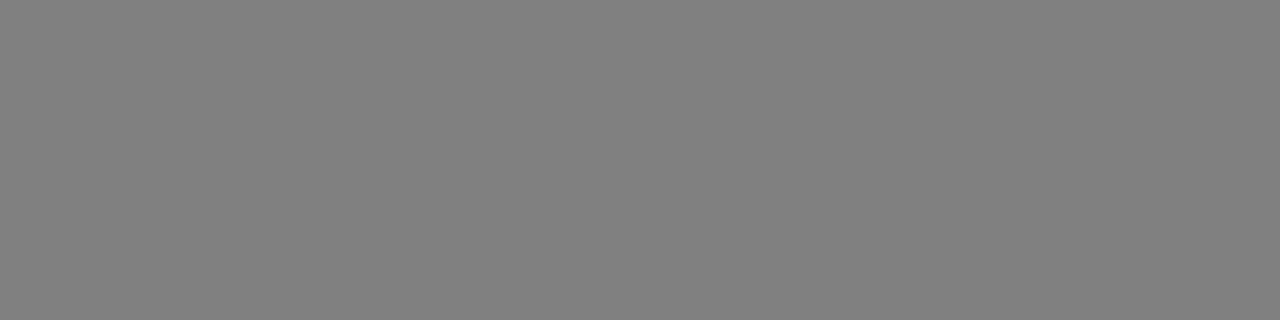
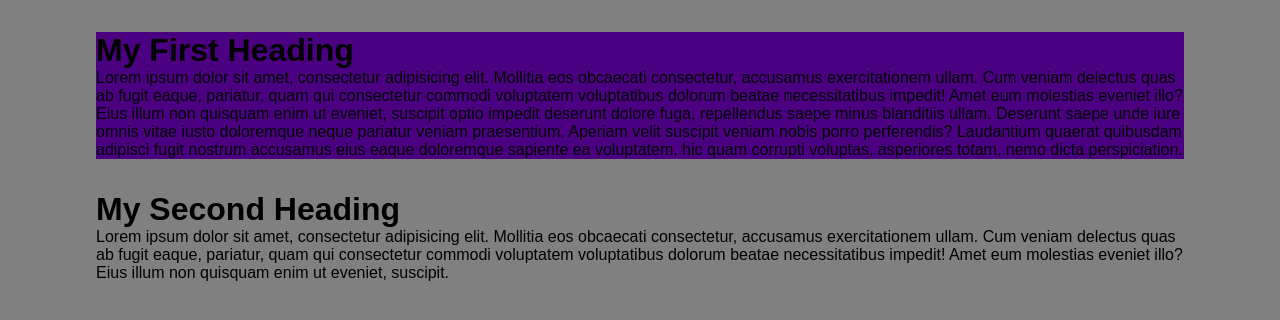
Before and after one commit to Saroj-Kumarr/21-Days-Challenge-Conquering-Responsive-Layouts, a plain HTML site: page index.html in a window 1280 px wide. Drawn offline with Linux system fonts and the light colour scheme.

Commit message:
3 days completed

```diff
--- a/index.html
+++ b/index.html
@@ -35,7 +35,37 @@
       </div>
     </div> -->
 
+    <div class="main-containter">
+      <div class="first-container">
+        <h1>My First Heading</h1>
+        <p>
+          Lorem ipsum dolor sit amet, consectetur adipisicing elit. Mollitia eos
+          obcaecati consectetur, accusamus exercitationem ullam. Cum veniam
+          delectus quas ab fugit eaque, pariatur, quam qui consectetur commodi
+          voluptatem voluptatibus dolorum beatae necessitatibus impedit! Amet
+          eum molestias eveniet illo? Eius illum non quisquam enim ut eveniet,
+          suscipit optio impedit deserunt dolore fuga, repellendus saepe minus
+          blanditiis ullam. Deserunt saepe unde iure omnis vitae iusto
+          doloremque neque pariatur veniam praesentium. Aperiam velit suscipit
+          veniam nobis porro perferendis? Laudantium quaerat quibusdam adipisci
+          fugit nostrum accusamus eius eaque doloremque sapiente ea voluptatem,
+          hic quam corrupti voluptas, asperiores totam, nemo dicta
+          perspiciation.
+        </p>
+      </div>
 
+      <div class="second-container">
+        <h1>My Second Heading</h1>
+        <p>
+          Lorem ipsum dolor sit amet, consectetur adipisicing elit. Mollitia eos
+          obcaecati consectetur, accusamus exercitationem ullam. Cum veniam
+          delectus quas ab fugit eaque, pariatur, quam qui consectetur commodi
+          voluptatem voluptatibus dolorum beatae necessitatibus impedit! Amet
+          eum molestias eveniet illo? Eius illum non quisquam enim ut eveniet,
+          suscipit.
+        </p>
+      </div>
+    </div>
 
 
   </body>
--- a/style.css
+++ b/style.css
@@ -32,16 +32,23 @@ body {
   font-size: 1em;
 } */
 
-/* @media screen and (max-width: 600px) {
+.main-containter {
+  width: 90%;
+  margin: 0 auto;
+  padding: 2em;
+}
+
+.first-container {
+  background-color: indigo;
+}
+
+.second-container {
+  margin-top: 2rem;
+  background-color: gray;
+}
+
+@media screen and (max-width: 600px) {
   body {
     font-size: 10px;
   }
-  .main-container {
-    flex-direction: column;
-    font-size: 1em;
-  }
-
-  .container {
-    font-size: 1em;
-  }
-} */
+}
```
Also changed, not shown: 1 other file.
